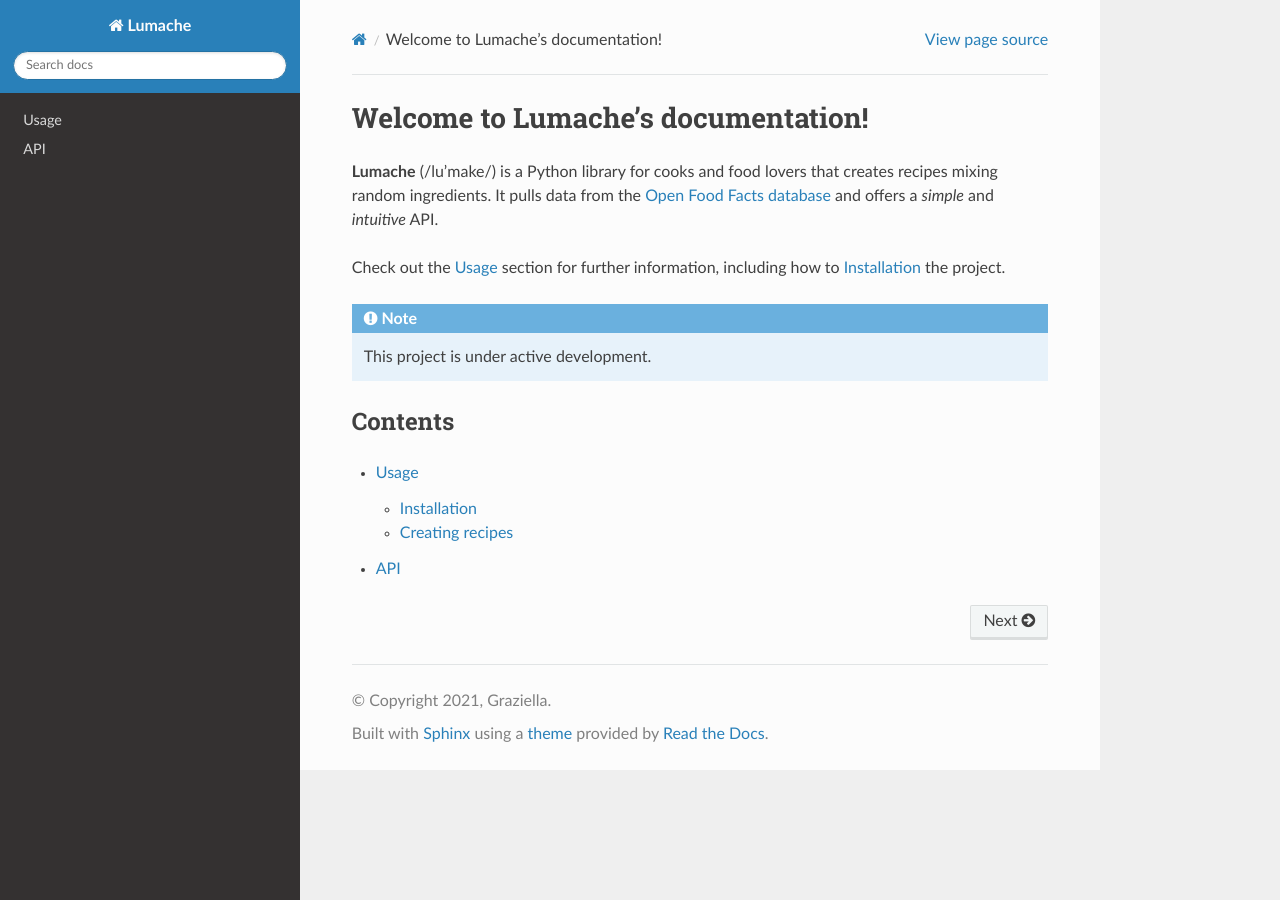
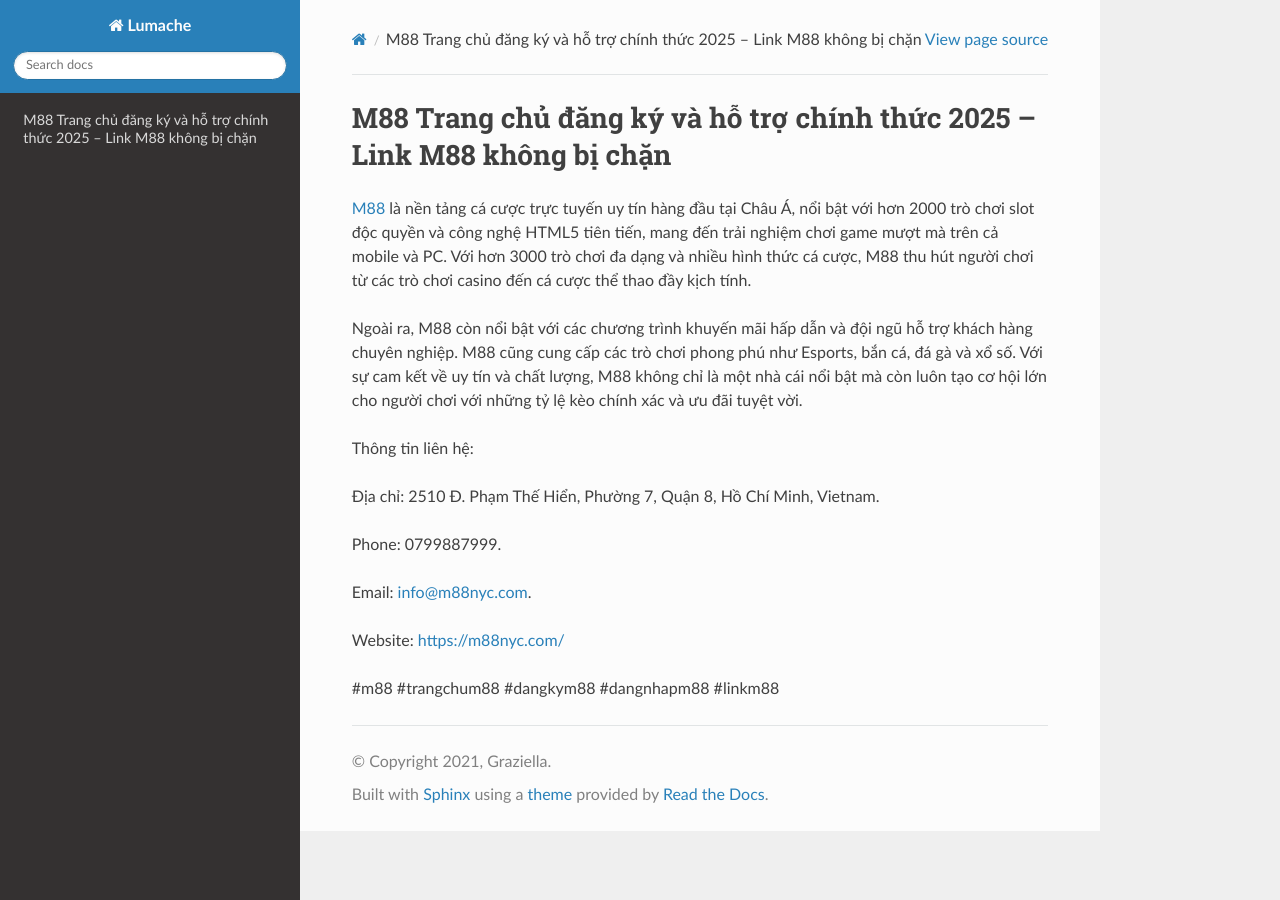
Before and after one commit to dtri8785/1m88nyccom, a Sphinx documentation site: the page built from docs/source/index.rst, in a window 1280 px wide. Built offline with Sphinx 7.4.7 and the Read the Docs theme 3.1.0, drawn with Linux system fonts in a browser that asks for light colours.

Commit message:
Update index.rst

```diff
--- a/docs/source/index.rst
+++ b/docs/source/index.rst
@@ -1,22 +1,18 @@
-Welcome to Lumache's documentation!
+M88 Trang chủ đăng ký và hỗ trợ chính thức 2025 – Link M88 không bị chặn
 ===================================
 
-**Lumache** (/lu'make/) is a Python library for cooks and food lovers
-that creates recipes mixing random ingredients.
-It pulls data from the `Open Food Facts database <https://world.openfoodfacts.org/>`_
-and offers a *simple* and *intuitive* API.
+`M88 <https://m88nyc.com/>`_ là nền tảng cá cược trực tuyến uy tín hàng đầu tại Châu Á, nổi bật với hơn 2000 trò chơi slot độc quyền và công nghệ HTML5 tiên tiến, mang đến trải nghiệm chơi game mượt mà trên cả mobile và PC. Với hơn 3000 trò chơi đa dạng và nhiều hình thức cá cược, M88 thu hút người chơi từ các trò chơi casino đến cá cược thể thao đầy kịch tính.
 
-Check out the :doc:`usage` section for further information, including
-how to :ref:`installation` the project.
+Ngoài ra, M88 còn nổi bật với các chương trình khuyến mãi hấp dẫn và đội ngũ hỗ trợ khách hàng chuyên nghiệp. M88 cũng cung cấp các trò chơi phong phú như Esports, bắn cá, đá gà và xổ số. Với sự cam kết về uy tín và chất lượng, M88 không chỉ là một nhà cái nổi bật mà còn luôn tạo cơ hội lớn cho người chơi với những tỷ lệ kèo chính xác và ưu đãi tuyệt vời.
 
-.. note::
+Thông tin liên hệ:
 
-   This project is under active development.
+Địa chỉ: 2510 Đ. Phạm Thế Hiển, Phường 7, Quận 8, Hồ Chí Minh, Vietnam.
 
-Contents
---------
+Phone: 0799887999.
 
-.. toctree::
+Email: info@m88nyc.com.
 
-   usage
-   api
+Website: https://m88nyc.com/
+
+#m88 #trangchum88 #dangkym88 #dangnhapm88 #linkm88
```
